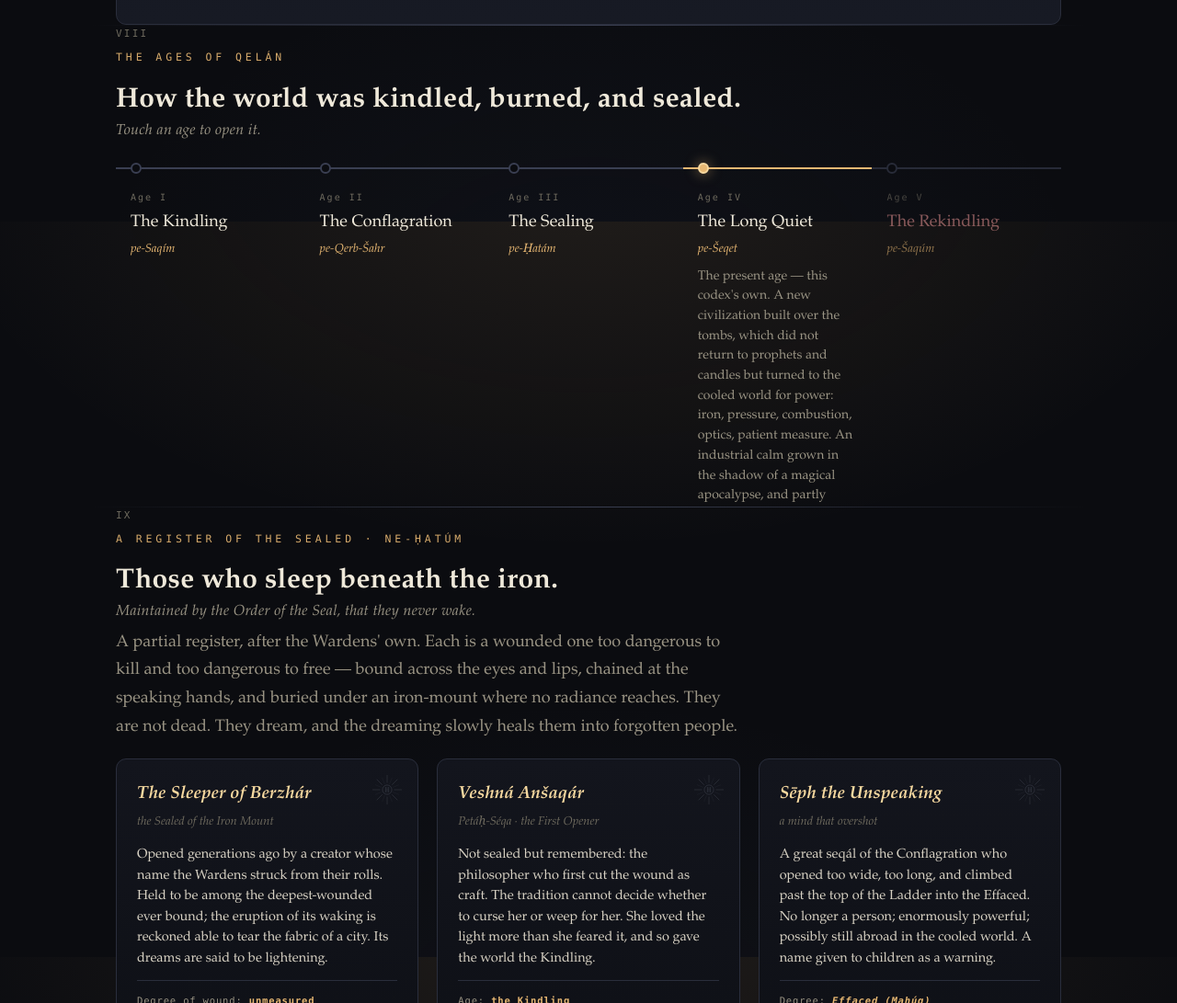
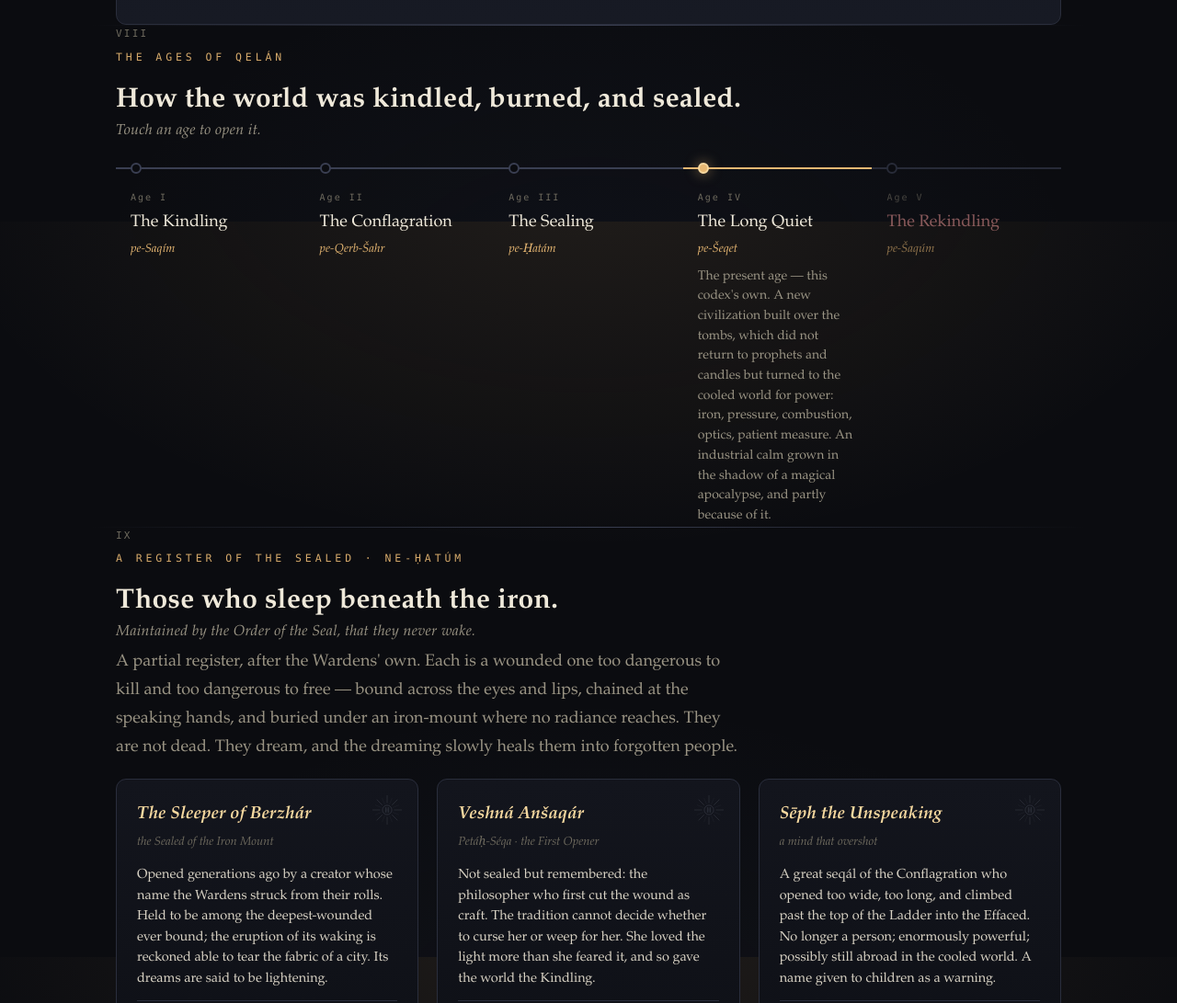
Before and after one commit to hrajanie/qelan-codex, a plain HTML site: page index.html in a window 1280 px wide. Shown: the part 9359-10450 px from the top of the page at 92% size. Drawn offline with Linux system fonts and the light colour scheme; animation ran at ten frames a second.

Commit message:
Fix: age detail panels were clipped — raise max-height cap

```diff
--- a/index.html
+++ b/index.html
@@ -209,7 +209,7 @@
   .age-name{font-size:18px; color:#efe9da; margin:4px 0 2px}
   .age-sah{font-size:13px; font-style:italic; color:var(--gold); margin-bottom:8px}
   .age-detail{font-size:14px; color:var(--text-dim); line-height:1.55; max-height:0; overflow:hidden; transition:max-height .4s ease; }
-  .age.on .age-detail{max-height:260px}
+  .age.on .age-detail{max-height:680px}
   .age.future{opacity:.6} .age.future .age-name{color:var(--rose)}
 
   /* ---------- catalogue ---------- */
```
